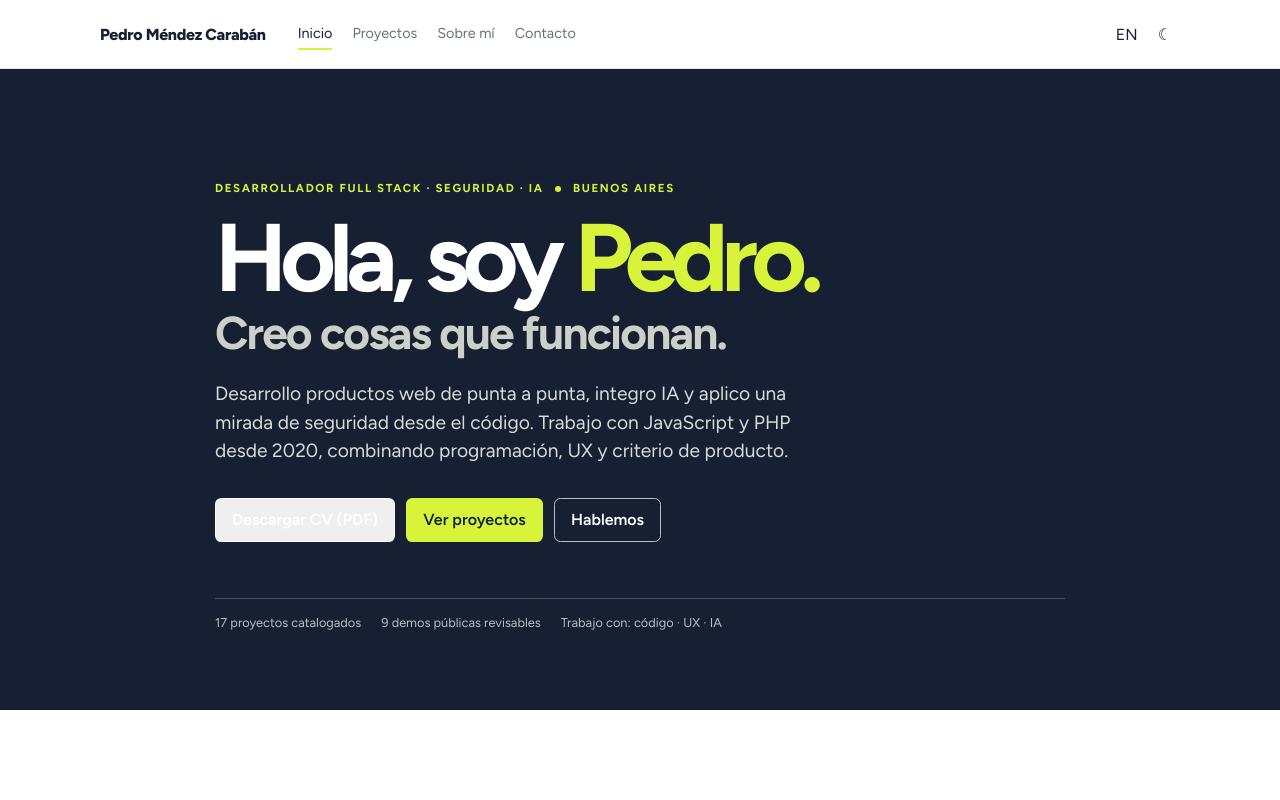
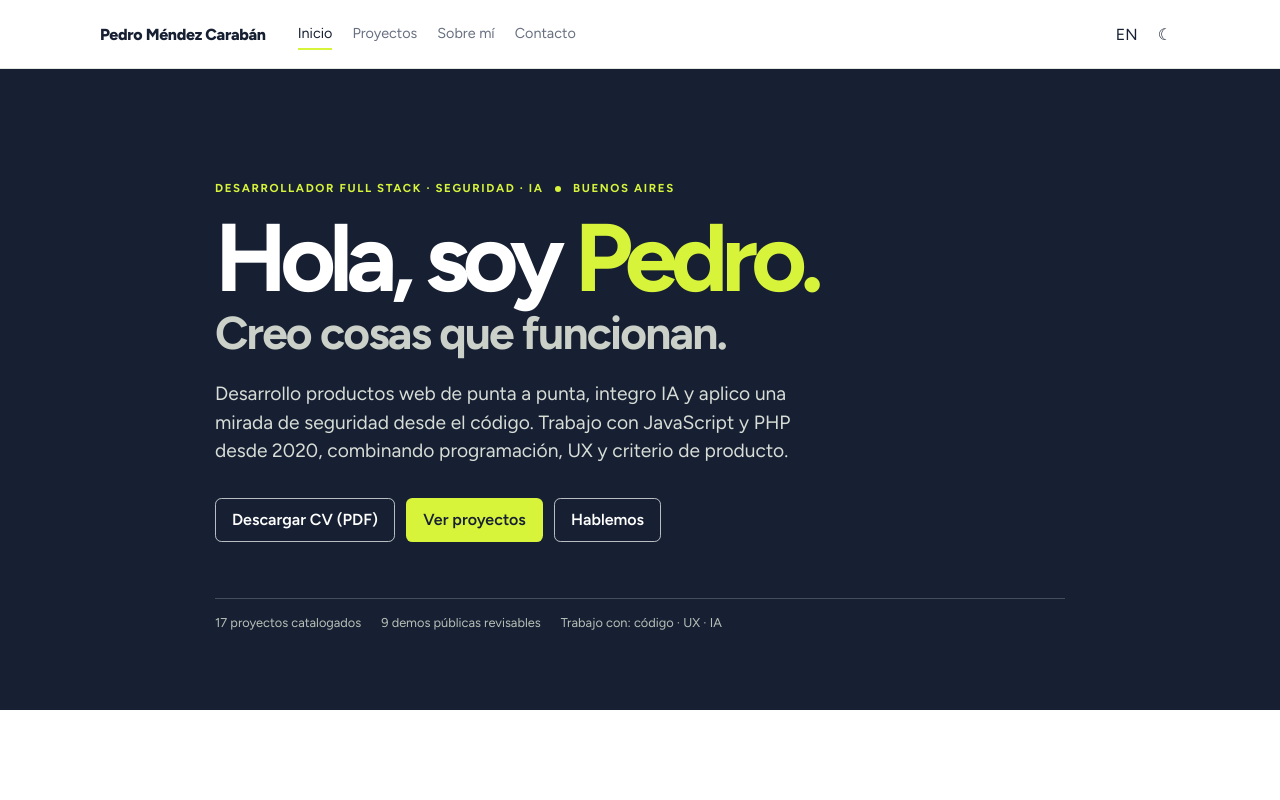
Before and after one commit to Pedro-2577/portfolio-2025, a Vue app: page / in a window 1280 px wide. Shown: the top 800 px of the page. Built offline with nearby package versions, Linux system fonts and the light colour scheme.

Commit message:
Fix transparent background on outlined buttons

```diff
--- a/src/style.css
+++ b/src/style.css
@@ -112,7 +112,7 @@ button, input, select, textarea { font: inherit; }
 }
 .button-primary, .button-light { color: var(--accent-dark); background: var(--accent); }
 .button-primary:hover, .button-light:hover { background: #c8e72d; }
-.button-outline { color: white; border-color: rgba(255, 255, 255, .7); }
+.button-outline { color: white; background: transparent; border-color: rgba(255, 255, 255, .7); }
 .button-outline:hover { color: var(--ink); background: white; }
 .button-secondary { color: var(--ink); background: var(--soft); border-color: var(--line); }
 .button-small { padding: .5rem .75rem; color: var(--ink); background: var(--accent); font-size: .85rem; }
```
